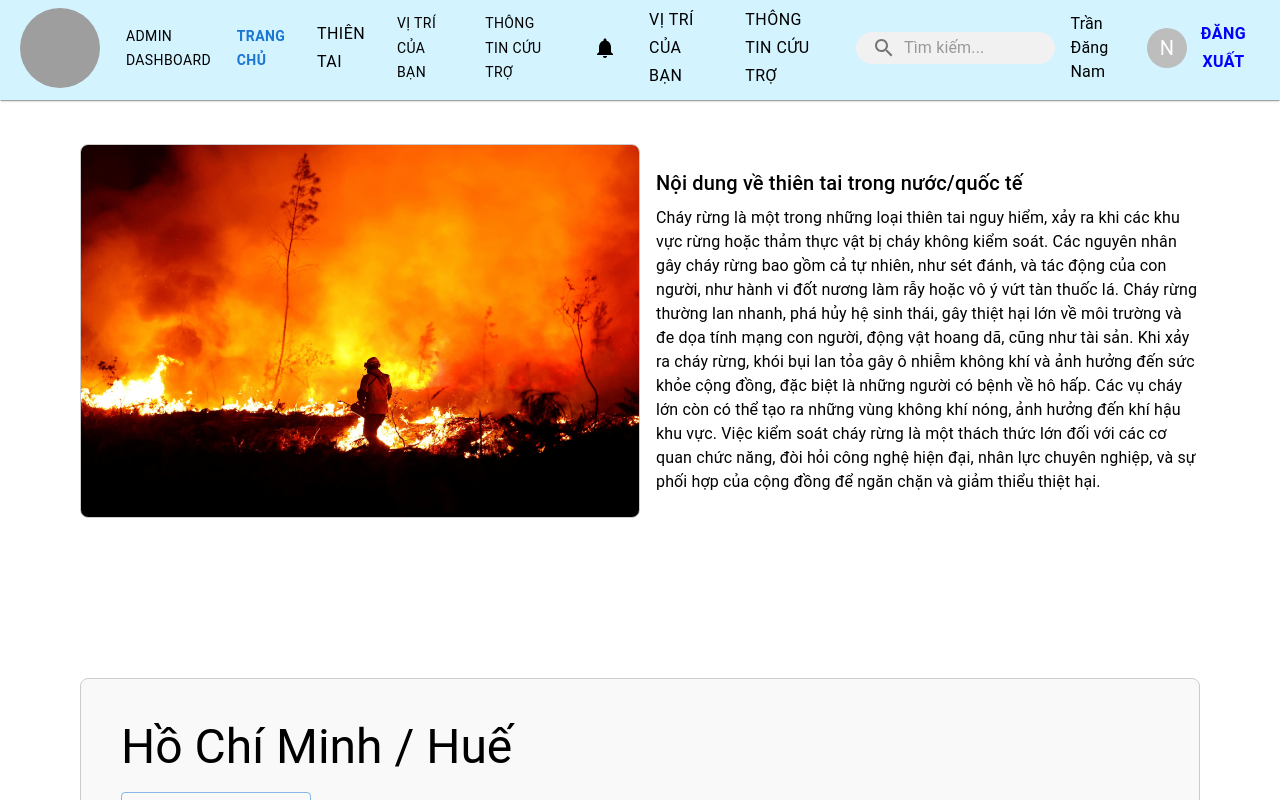
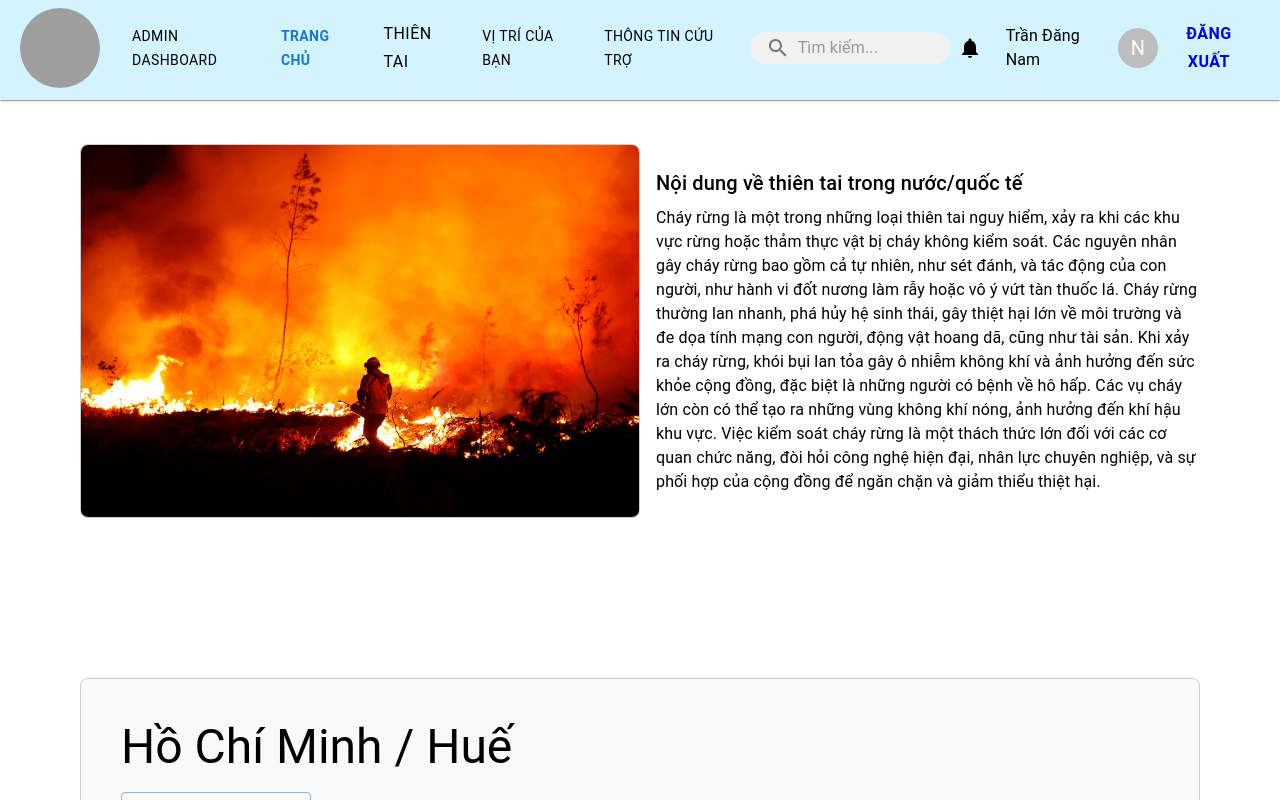
Before and after one commit to devtrantrongtri/DisasterWarning, a React (Vite) app: page / in a window 1280 px wide. Shown: the top 800 px of the page. Built offline with nearby package versions, Linux system fonts and the light colour scheme; grey boxes are pictures that could not be loaded.

Commit message:
fix header

```diff
--- a/src/components/Header.tsx
+++ b/src/components/Header.tsx
@@ -81,44 +81,9 @@ const Header = () => {
                 </>
               )}
 
-              {/*  Nút "Thong Bao" */}
-              <IconButton color="inherit" component={Link} to="/disaster-warning"
-                sx={{
-                  fontWeight: getActiveTab('/disaster-warning') ? 'bold' : 'normal',
-                  color: getActiveTab('/disaster-warning') ? 'primary.main' : 'black',
-                }}>
-                  <Notifications />
-              </IconButton>
+
             {/* Các nút khác chỉ hiển thị nếu người dùng đã đăng nhập */}
-            {isLoggedIn && (
-              <>
-                <Button
-                  color="inherit"
-                  component={Link}
-                  to="/location"
-                  sx={{
-                    fontWeight: getActiveTab('/location') ? 'bold' : 'normal',
-                    color: getActiveTab('/location') ? 'primary.main' : 'black',
-                    fontSize: '1rem',
-                  }}
-                >
-                  Vị trí của bạn
-                </Button>
-                <Button
-                  color="inherit"
-                  component={Link}
-                  to="/support-info"
-                  sx={{
-                    fontWeight: getActiveTab('/support-info') ? 'bold' : 'normal',
-                    color: getActiveTab('/support-info') ? 'primary.main' : 'black',
-                    fontSize: '1rem',
-                  }}
-                >
-                  Thông tin cứu trợ
-                </Button>
 
-              </>
-            )}
           </Box>
 
           {/* Search Bar */}
@@ -127,8 +92,17 @@ const Header = () => {
             <InputBase placeholder="Tìm kiếm..." />
           </Box>
 
+           {/*  Nút "Thong Bao" */}
+           <IconButton color="inherit" component={Link} to="/disaster-warning"
+              sx={{
+                fontWeight: getActiveTab('/disaster-warning') ? 'bold' : 'normal',
+                color: getActiveTab('/disaster-warning') ? 'primary.main' : 'black',
+              }}>
+                <Notifications />
+            </IconButton>
           {/* Hiển thị nút "Đăng nhập" nếu chưa đăng nhập */}
-           {/* onClick={() => setIsLoggedIn(true)} */}
+
+          {/* onClick={() => setIsLoggedIn(true)} */}
           {!isLoggedIn ? (
            <Button
            component={Link}
```
